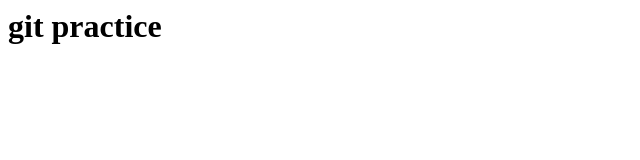
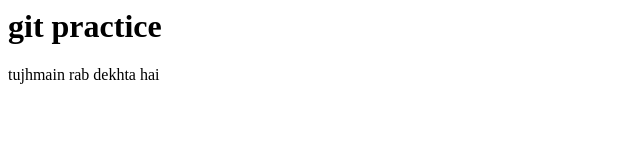
Before and after one commit to xphabib/Blog, a plain HTML site: page git_practice.html in a window 1280 px wide. Shown: the whole page, without its empty margins (0-640 px from the left). Drawn offline with Linux system fonts and the light colour scheme.

Commit message:
conflict2

```diff
--- a/git_practice.html
+++ b/git_practice.html
@@ -4,3 +4,5 @@
 </head>
 <h1>git practice</h1>
 </html>
+
+<p>tujhmain rab dekhta hai</p>
```
